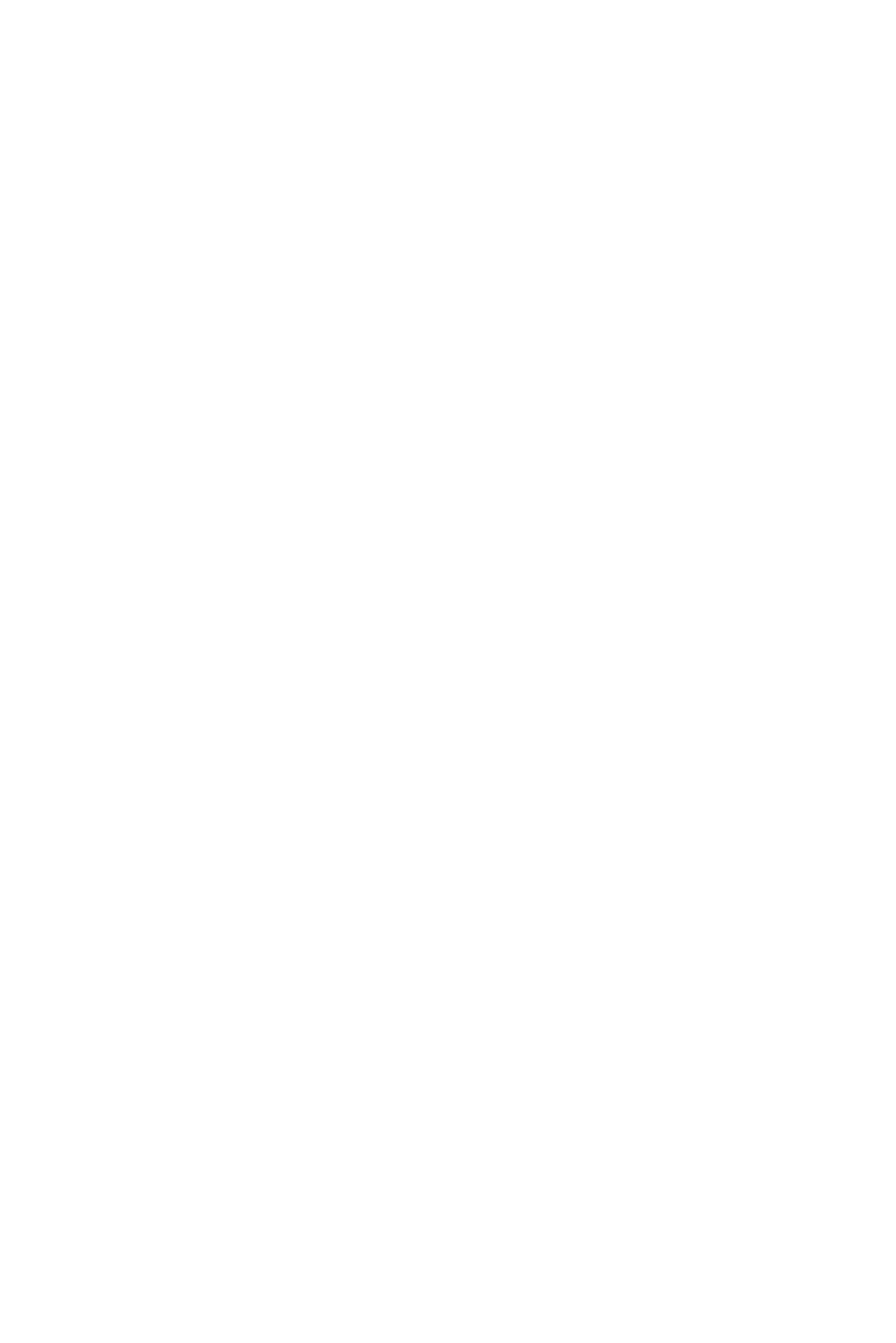
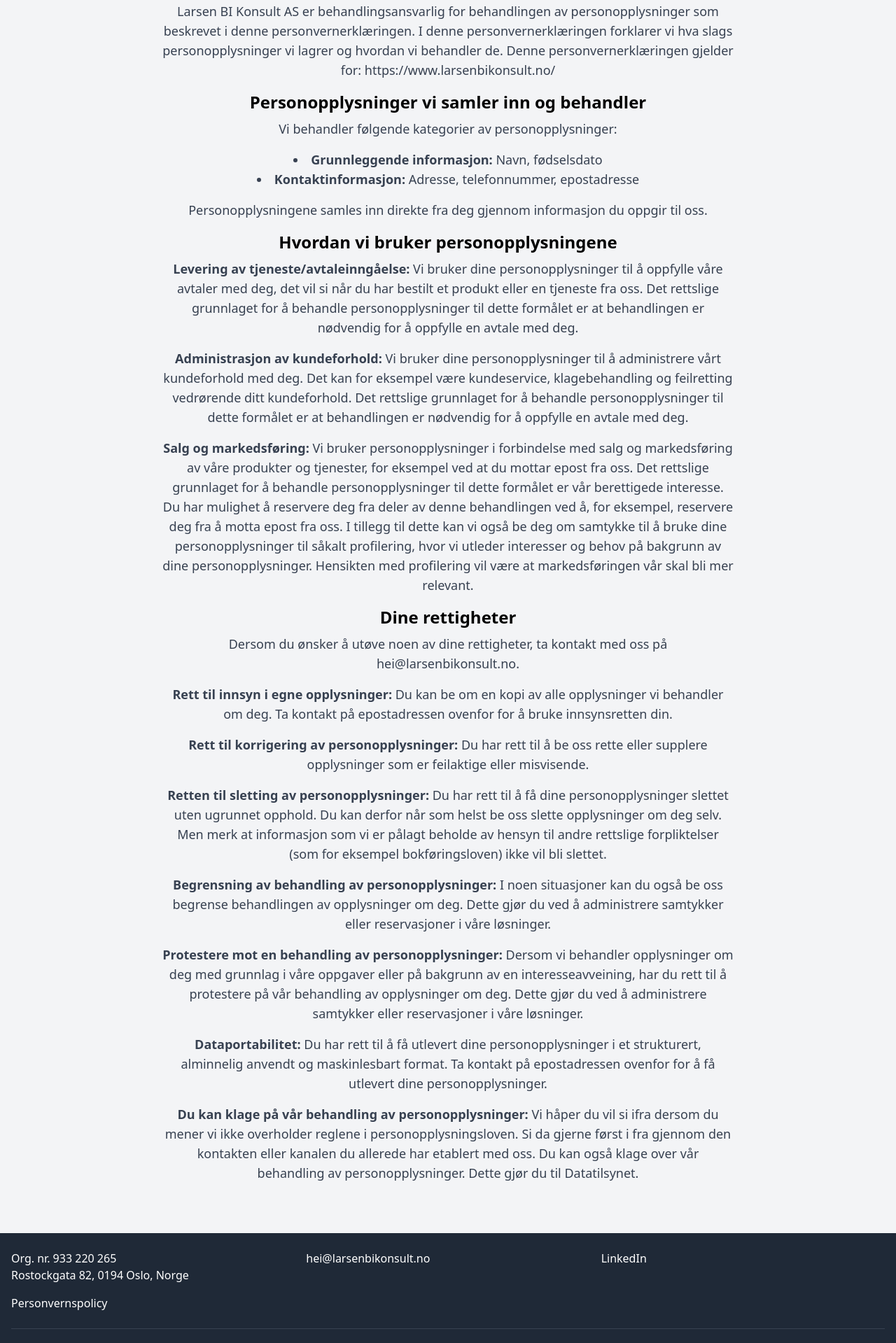
Before and after one commit to luddthree/Larsen_Bi_Konsult, a Nuxt app: page /tos in a window 1280 px wide. Before the commit this address had no page. Shown: the part 180-2099 px from the top of the page at 70% size. Before the commit the page ends 800 px from the top, so only its background shows below. Built offline with nearby package versions, Linux system fonts and the light colour scheme.

Commit message:
Update navigation links in about and index pages

```diff
--- /dev/null
+++ b/layouts/default.vue
@@ -0,0 +1,43 @@
+<template>
+<div>
+        <!-- Navigation -->
+        <nav class="bg-white py-2.5 sticky top-0 z-50 shadow-md">
+        <div class="max-w-7xl mx-auto px-4 flex justify-between items-center">
+            <a href="/" class="text-gray-900 hover:text-gray-700">Larsen Bi Konsult</a>
+            <div class="md:space-x-5 flex items-center">
+                <a href="/about" class="hover:text-gray-900 hover:underline font-bold">Om oss</a>
+                <a href="#kontakt"
+                    class="md:bg-black md:text-white font-bold text-md px-5 py-3 rounded md:hover:text-black md:border md:border-black md:hover:bg-white">Kontakt
+                    Oss</a>
+            </div>
+        </div>
+    </nav>
+    <NuxtPage/>
+        <!-- Footer -->
+        <footer class="bg-gray-800 text-white py-6">
+        <div class="container mx-auto px-4">
+            <div class="grid grid-cols-1 md:grid-cols-2 lg:grid-cols-3 gap-4 text-center md:text-left">
+                <div>
+                    <p>Org. nr. 933 220 265</p>
+                    <p>Rostockgata 82, 0194 Oslo, Norge</p>
+                </div>
+
+                <div class="md:col-span-1 lg:col-span-1">
+                    <a href="mailto:hei@larsenbikonsult.no" class="hover:underline">hei@larsenbikonsult.no</a>
+                </div>
+                <div class="md:col-span-1 lg:col-span-1">
+                    <a href="https://linkedin.com/in/mathiaslarseen" target="_blank"
+                        class="hover:underline">LinkedIn</a>
+                </div>
+                <div class="md:col-span-1 lg:col-span-1">
+                    <a href="/tos"
+                        class="hover:underline">Personvernspolicy</a>
+                </div>
+            </div>
+            <div class="border-t text-center border-gray-700 mt-6 pt-4">
+                <p>© 2024 Larsen BI Konsult AS</p>
+            </div>
+        </div>
+    </footer>
+</div>
+</template>
--- a/pages/about.vue
+++ b/pages/about.vue
@@ -1,17 +1,4 @@
 <template>
-    <!-- Navigation -->
-    <nav class="bg-white py-2.5 sticky top-0 z-50 shadow-md">
-      <div class="max-w-7xl mx-auto px-4 flex justify-between items-center">
-        <a href="/" class="text-gray-900 hover:text-gray-700">Larsen Bi Konsult</a>
-        <div class="md:space-x-5 flex items-center">
-          <a href="/about" class="hover:text-gray-900 hover:underline font-bold">Om oss</a>
-          <a href="/#kontakt"
-              class="md:bg-black md:text-white font-bold text-md px-5 py-3 rounded md:hover:text-black md:border md:border-black md:hover:bg-white">Kontakt
-              Oss</a>
-        </div>
-      </div>
-    </nav>
-
     <!-- About Section -->
     <div class="flex items-center justify-center min-h-screen bg-gray-100 p-4">
       <div class="text-center max-w-4xl mx-auto p-10">
--- a/pages/index.vue
+++ b/pages/index.vue
@@ -1,16 +1,5 @@
 <template>
-    <!-- Navigation -->
-    <nav class="bg-white py-2.5 sticky top-0 z-50 shadow-md">
-        <div class="max-w-7xl mx-auto px-4 flex justify-between items-center">
-            <a href="/" class="text-gray-900 hover:text-gray-700">Larsen Bi Konsult</a>
-            <div class="md:space-x-5 flex items-center">
-                <a href="/about" class="hover:text-gray-900 hover:underline font-bold">Om oss</a>
-                <a href="#kontakt"
-                    class="md:bg-black md:text-white font-bold text-md px-5 py-3 rounded md:hover:text-black md:border md:border-black md:hover:bg-white">Kontakt
-                    Oss</a>
-            </div>
-        </div>
-    </nav>
+
 
 
 
@@ -29,10 +18,11 @@
                             <h1 class="text-xl md:text-2xl font-bold mb-5 text-white">
                             Business Intelligence, datavarehus, implementering av
                             rapporteringsverktøy eller utarbeidelse av rapporter? </h1>
-                        <p class="text-md md:text-lg text-gray-300 mb-8">
+                        <p class="text-md md:text-lg text-gray-300 mb-3">
                             Larsen BI Konsult AS er klar til å bistå i prosjektene som hjelper din bedrift i å knytte
                             forretningsprosessene deres med data, slik at dere kan maksimere beslutningsgrunnlag,
-                            effektivisere prosesser og skaffe den nødvendige oversikten.
+                            effektivisere prosesser og skaffe den nødvendige oversikten.</p>
+                            <p class="text-md md:text-lg text-gray-300 mb-8">
 
                             Ta kontakt i dag for en uforpliktende prat om hvordan deres bedrift kan dra full nytte av
                             dataene deres! </p>
@@ -86,37 +76,16 @@
             <h2 class="text-3xl md:text-5xl font-bold mb-2">
                 <a href="mailto:hei@larsenbikonsult.no" class="hover:underline">hei@larsenbikonsult.no</a>
             </h2>
-            <p class="text-gray-700 mb-2 text-sm md:text-base">Eller ring oss på:</p>
+            <!-- <p class="text-gray-700 mb-2 text-sm md:text-base">Eller ring oss på:</p>
             <h2 class="text-xl md:text-3xl font-bold">
                 <a href="tel:+4790550266" class="hover:underline">(+47) 90 55 02 66</a>
-            </h2>
+            </h2> -->
         </div>
     </div>
 
 
 
-    <!-- Footer -->
-    <footer class="bg-gray-800 text-white py-6">
-        <div class="container mx-auto px-4">
-            <div class="grid grid-cols-1 md:grid-cols-2 lg:grid-cols-3 gap-4 text-center md:text-left">
-                <div>
-                    <p>Org. nr. 933 220 265</p>
-                    <p>Rostockgata 82, 0194 Oslo, Norge</p>
-                </div>
 
-                <div class="md:col-span-1 lg:col-span-1">
-                    <a href="mailto:hei@larsenbikonsult.no" class="hover:underline">hei@larsenbikonsult.no</a>
-                </div>
-                <div class="md:col-span-1 lg:col-span-1">
-                    <a href="https://linkedin.com/in/mathiaslarseen" target="_blank"
-                        class="hover:underline">LinkedIn</a>
-                </div>
-            </div>
-            <div class="border-t text-center border-gray-700 mt-6 pt-4">
-                <p>© 2024 Larsen BI Konsult AS</p>
-            </div>
-        </div>
-    </footer>
 
 
 
--- /dev/null
+++ b/pages/tos.vue
@@ -0,0 +1,72 @@
+<template>
+
+
+    <!-- TOS Section -->
+    <div class="flex items-center justify-center min-h-screen bg-gray-100 p-4">
+      <div class="text-center max-w-4xl mx-auto p-10">
+        <h1 class="text-4xl font-bold mb-4">
+            Personvernspolicy
+        </h1>
+        <p class="text-lg text-gray-700 mb-4">
+          Larsen BI Konsult AS er behandlingsansvarlig for behandlingen av personopplysninger som beskrevet i denne personvernerklæringen. I denne personvernerklæringen forklarer vi hva slags personopplysninger vi lagrer og hvordan vi behandler de. Denne personvernerklæringen gjelder for: https://www.larsenbikonsult.no/
+        </p>
+
+        <h2 class="text-2xl font-bold mb-2">Personopplysninger vi samler inn og behandler</h2>
+        <p class="text-lg text-gray-700 mb-4">
+          Vi behandler følgende kategorier av personopplysninger:
+        </p>
+        <ul class="list-disc list-inside text-lg text-gray-700 mb-4">
+          <li><b>Grunnleggende informasjon:</b> Navn, fødselsdato</li>
+          <li><b>Kontaktinformasjon:</b> Adresse, telefonnummer, epostadresse</li>
+        </ul>
+        <p class="text-lg text-gray-700 mb-4">
+          Personopplysningene samles inn direkte fra deg gjennom informasjon du oppgir til oss.
+        </p>
+
+        <h2 class="text-2xl font-bold mb-2">Hvordan vi bruker personopplysningene</h2>
+        <p class="text-lg text-gray-700 mb-4">
+          <strong>Levering av tjeneste/avtaleinngåelse:</strong> Vi bruker dine personopplysninger til å oppfylle våre avtaler med deg, det vil si når du har bestilt et produkt eller en tjeneste fra oss. Det rettslige grunnlaget for å behandle personopplysninger til dette formålet er at behandlingen er nødvendig for å oppfylle en avtale med deg.
+        </p>
+        <p class="text-lg text-gray-700 mb-4">
+          <strong>Administrasjon av kundeforhold:</strong> Vi bruker dine personopplysninger til å administrere vårt kundeforhold med deg. Det kan for eksempel være kundeservice, klagebehandling og feilretting vedrørende ditt kundeforhold. Det rettslige grunnlaget for å behandle personopplysninger til dette formålet er at behandlingen er nødvendig for å oppfylle en avtale med deg.
+        </p>
+        <p class="text-lg text-gray-700 mb-4">
+          <strong>Salg og markedsføring:</strong> Vi bruker personopplysninger i forbindelse med salg og markedsføring av våre produkter og tjenester, for eksempel ved at du mottar epost fra oss. Det rettslige grunnlaget for å behandle personopplysninger til dette formålet er vår berettigede interesse. Du har mulighet å reservere deg fra deler av denne behandlingen ved å, for eksempel, reservere deg fra å motta epost fra oss. I tillegg til dette kan vi også be deg om samtykke til å bruke dine personopplysninger til såkalt profilering, hvor vi utleder interesser og behov på bakgrunn av dine personopplysninger. Hensikten med profilering vil være at markedsføringen vår skal bli mer relevant.
+        </p>
+
+        <h2 class="text-2xl font-bold mb-2">Dine rettigheter</h2>
+        <p class="text-lg text-gray-700 mb-4">
+          Dersom du ønsker å utøve noen av dine rettigheter, ta kontakt med oss på hei@larsenbikonsult.no.
+        </p>
+        <p class="text-lg text-gray-700 mb-4">
+          <strong>Rett til innsyn i egne opplysninger:</strong> Du kan be om en kopi av alle opplysninger vi behandler om deg. Ta kontakt på epostadressen ovenfor for å bruke innsynsretten din.
+        </p>
+        <p class="text-lg text-gray-700 mb-4">
+          <strong>Rett til korrigering av personopplysninger:</strong> Du har rett til å be oss rette eller supplere opplysninger som er feilaktige eller misvisende.
+        </p>
+        <p class="text-lg text-gray-700 mb-4">
+          <strong>Retten til sletting av personopplysninger:</strong> Du har rett til å få dine personopplysninger slettet uten ugrunnet opphold. Du kan derfor når som helst be oss slette opplysninger om deg selv. Men merk at informasjon som vi er pålagt beholde av hensyn til andre rettslige forpliktelser (som for eksempel bokføringsloven) ikke vil bli slettet.
+        </p>
+        <p class="text-lg text-gray-700 mb-4">
+          <strong>Begrensning av behandling av personopplysninger:</strong> I noen situasjoner kan du også be oss begrense behandlingen av opplysninger om deg. Dette gjør du ved å administrere samtykker eller reservasjoner i våre løsninger.
+        </p>
+        <p class="text-lg text-gray-700 mb-4">
+          <strong>Protestere mot en behandling av personopplysninger:</strong> Dersom vi behandler opplysninger om deg med grunnlag i våre oppgaver eller på bakgrunn av en interesseavveining, har du rett til å protestere på vår behandling av opplysninger om deg. Dette gjør du ved å administrere samtykker eller reservasjoner i våre løsninger.
+        </p>
+        <p class="text-lg text-gray-700 mb-4">
+          <strong>Dataportabilitet:</strong> Du har rett til å få utlevert dine personopplysninger i et strukturert, alminnelig anvendt og maskinlesbart format. Ta kontakt på epostadressen ovenfor for å få utlevert dine personopplysninger.
+        </p>
+        <p class="text-lg text-gray-700 mb-4">
+          <strong>Du kan klage på vår behandling av personopplysninger:</strong> Vi håper du vil si ifra dersom du mener vi ikke overholder reglene i personopplysningsloven. Si da gjerne først i fra gjennom den kontakten eller kanalen du allerede har etablert med oss. Du kan også klage over vår behandling av personopplysninger. Dette gjør du til Datatilsynet.
+        </p>
+      </div>
+    </div>
+  </template>
+
+  <script setup>
+    // JavaScript functionality can be added here if necessary
+  </script>
+
+  <style scoped>
+    /* Scoped CSS to style the TOS page specifically */
+  </style>
```
